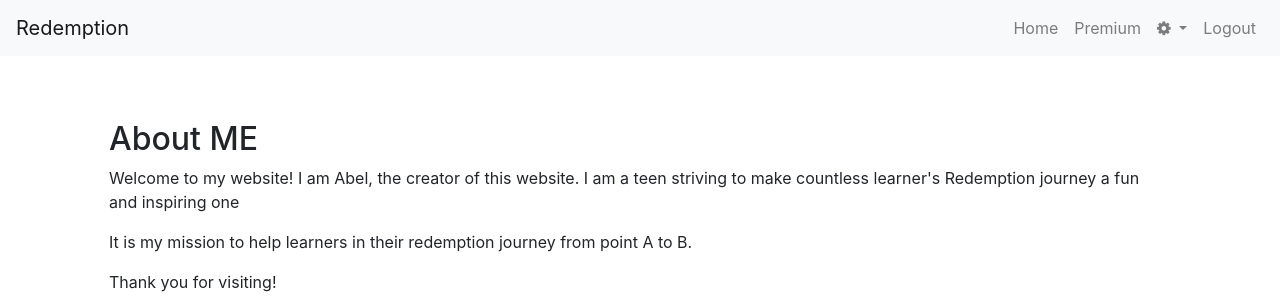
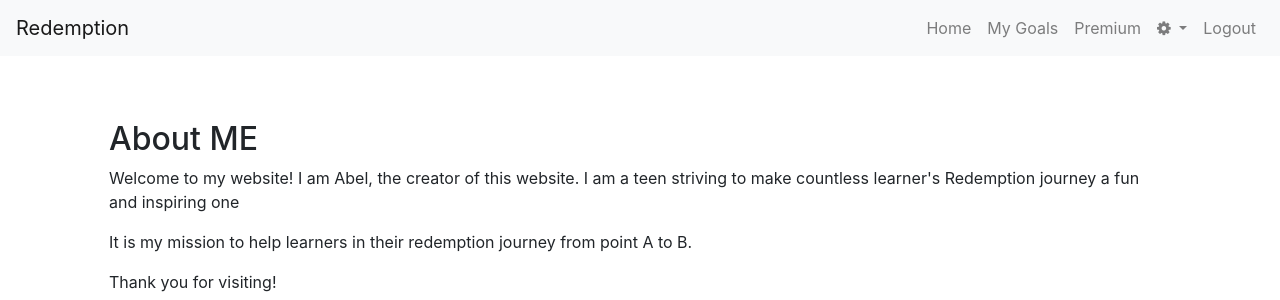
Before and after one commit to KingDenari/Redemption-Project, a Flask app: page /about in a window 1280 px wide. Shown: the top 300 px of the page. Run offline with Flask 3, Linux system fonts and the light colour scheme; a user stored in the database is signed in; some libraries are stand-ins or nearby versions.

Commit message:
base.html

```diff
--- a/website/templates/base.html
+++ b/website/templates/base.html
@@ -48,6 +48,7 @@
         <ul class="navbar-nav ml-auto">
           {% if current_user.is_authenticated %}
             <li class="nav-item"><a class="nav-link" href="/">Home</a></li>
+            <li class="nav-item"><a class="nav-link" href="/egoals">My Goals</a></li>
             <li class="nav-item"><a class="nav-link" href="/premium">Premium</a></li>
             <li class="nav-item dropdown">
               <a
```
